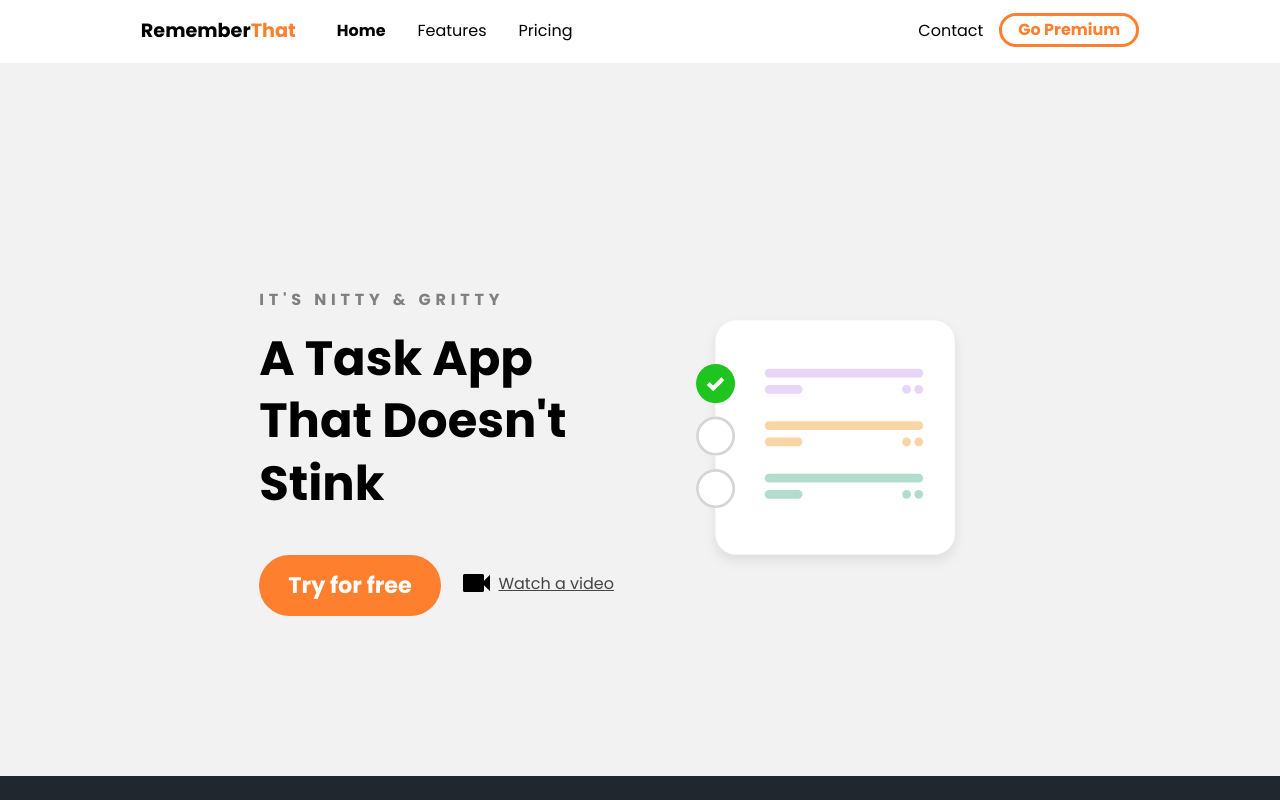
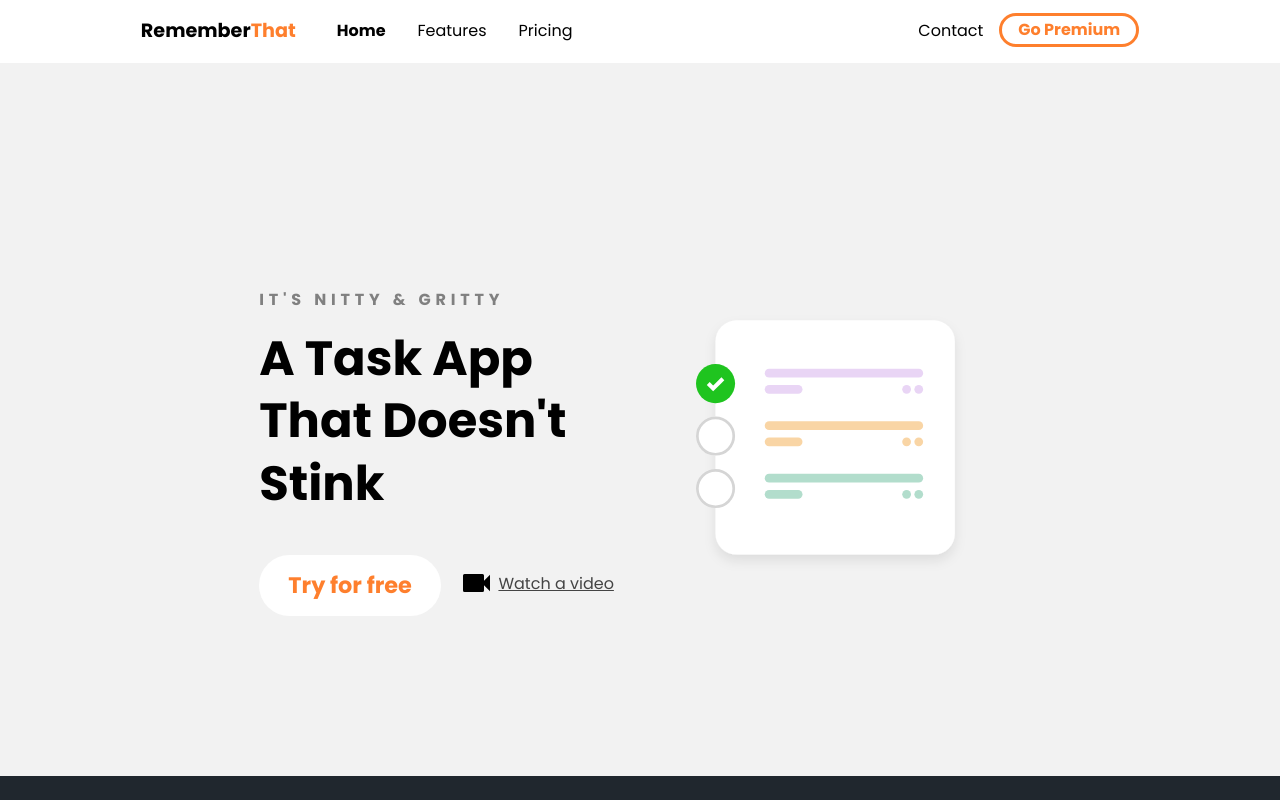
Before and after one commit to williamtobing/landing-page-2, a React (Create React App) app: page / in a window 1280 px wide. In both pictures the pointer is over the link "Try for free". Shown: the top 800 px of the page. Built offline with nearby package versions, Linux system fonts and the light colour scheme.

Commit message:
adding some transition duration to button

```diff
--- a/src/App.scss
+++ b/src/App.scss
@@ -82,15 +82,26 @@ section {
     font-weight: bold;
     border-radius: 5em;
     display: inline-block;
+    transition-duration: 0.3s;
+
+    &:hover {
+      background: white;
+      color: var(--primary-color);
+    }
   }
 
   .watch-video-cta {
     display: block;
     margin-top: 1em;
+    transition-duration: 0.3s;
 
     img {
       margin-bottom: -0.2em;
       margin-right: 0.5em;
+    }
+
+    &:hover {
+      color: var(--primary-color);
     }
   }
 }
@@ -188,6 +199,12 @@ input[type="submit"] {
   padding: 0.8em 2em;
   width: unset;
   cursor: pointer;
+  transition-duration: 0.3s;
+
+  &:hover {
+    background: white;
+    color: var(--primary-color);
+  }
 }
 
 .map-iframe {
```
Also changed, not shown: src/components/Footer.js (added, +11 -0 lines), 1 other file (tests, documents, lock files or other folders).
